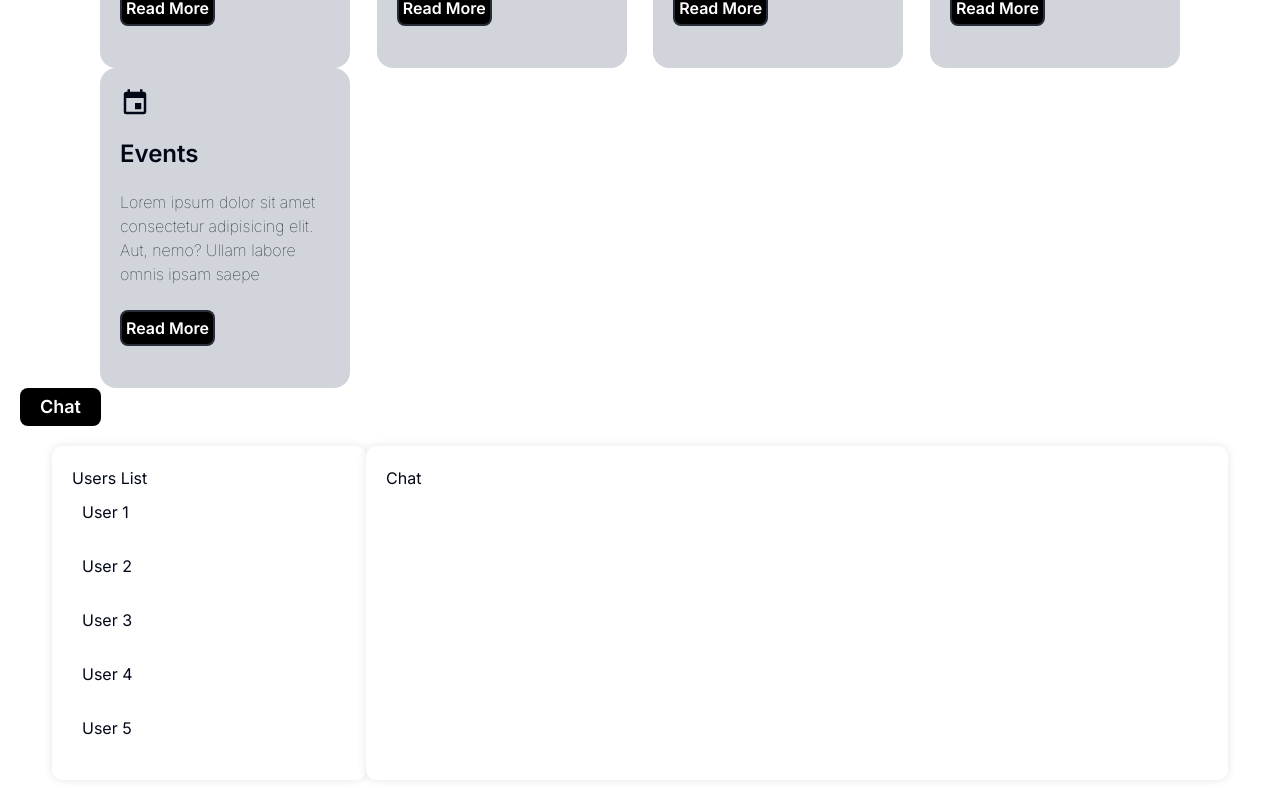
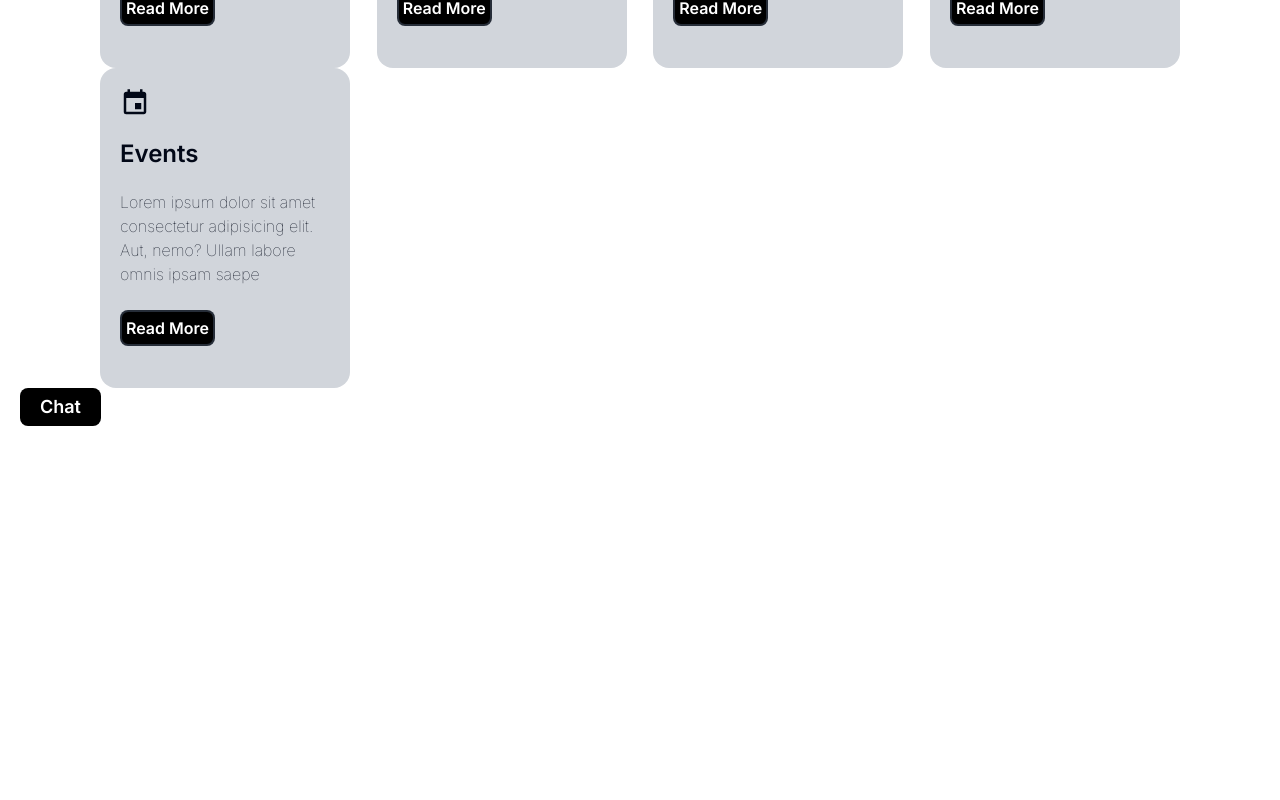
Before and after one commit to its-adityajohri/Syncronify, a Next.js app in the folder client/: page / in a window 1280 px wide. Shown: the part 984-1784 px from the top of the page. After the commit the page ends 1430 px from the top, so only its background shows below. Built offline with nearby package versions, Linux system fonts and the light colour scheme.

Commit message:
Chat UI updates

```diff
--- a/client/src/app/page.tsx
+++ b/client/src/app/page.tsx
@@ -12,7 +12,7 @@ import { MdEvent} from 'react-icons/md';
 import ChatInterface from '@/components/Chat/ChatInterface';
 import ChatButton from '@/components/Chat/ChatButton';
 import { useState } from 'react';
-import Contacts from '@/components/Contacts/Contacts';
+// import Contacts from '@/components/Contacts/Contacts';
 // import '../components/Chat/chatStyles.css'
 
 const LandingPage = () => {
@@ -106,8 +106,6 @@ const LandingPage = () => {
       </section>
       <ChatButton onClick={toggleChat} />
       {showChat && <ChatInterface onClose={toggleChat} />}
-      <Contacts/>
-
     </div>
 
   )
--- a/client/src/components/Contacts/Contacts.tsx
+++ b/client/src/components/Contacts/Contacts.tsx
@@ -15,6 +15,11 @@ const ContactPage = () => {
     { id: 'user3', name: 'User 3' },
     { id: 'user4', name: 'User 4' },
     { id: 'user5', name: 'User 5' },
+    { id: 'user6', name: 'User 1' },
+    { id: 'user7', name: 'User 2' },
+    { id: 'user8', name: 'User 3' },
+    { id: 'user9', name: 'User 4' },
+    { id: 'user91', name: 'User 5' },
     // Add more users as needed
   ];
 
@@ -25,7 +30,7 @@ const ContactPage = () => {
   return (
     <div className="container">
       <div className="usersList">
-        <h2>Users List</h2>
+        <h2 className='text-xl font-semibold mb-2 -mt-1'>Users List</h2>
         {users.map(user => (
           <div
             key={user.id}
@@ -37,7 +42,7 @@ const ContactPage = () => {
         ))}
       </div>
       <div className="chatBox">
-        <h2>Chat</h2>
+        <h2 className='text-xl font-semibold -mt-1'>Chat</h2>
         {users.map(user => (
           <div
             key={user.id}
--- a/client/src/components/Contacts/contacts.css
+++ b/client/src/components/Contacts/contacts.css
@@ -1,9 +1,9 @@
-/* styles/contact.css */
 
 .container {
     display: flex;
     justify-content: space-between;
     width: 100%;
+    max-height: 83vh;
     margin-top: 20px;
   }
   .send-button {
@@ -16,14 +16,14 @@
     cursor: pointer;
   }
   .message{
-    /* background-color: rgb(67, 173, 67); */
-    /* min-width:fit-content ; */
+
     max-width: 350px;
     padding: 2px 5px;
   }
   .usersList {
     flex: 1;
     background-color: #fff;
+    overflow-y: scroll;
     padding: 20px;
     border-radius: 10px;
     box-shadow: 0 0 10px rgba(0, 0, 0, 0.1);
@@ -55,7 +55,7 @@
 
   .chat {
     margin-bottom: 10px;
-    padding: 5px;
+    padding: px;
     border-radius: 5px;
     background-color: #f2f2f2;
   }
@@ -70,20 +70,18 @@
     border-radius: 5px;
   }
   .chat-messages {
-    height: 200px;
+    height: 21.5rem;
     overflow-y: scroll;
     padding: 10px;
     display:flex;
     flex-direction: column;
     align-items:right;
-    /* justify-content: end; */
   }
   .input-area {
     display: flex;
     align-items: center;
     padding: 10px;
-    /* height: 100px; */
-    /* width: 10px; */
+
   }
   .input-area input {
     flex: 1;
```
Also changed, not shown: client/src/components/Contacts/ContactChatInterface.tsx (+4 -3 lines).
